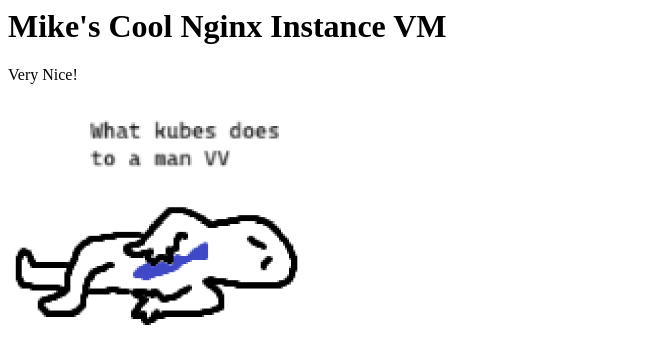
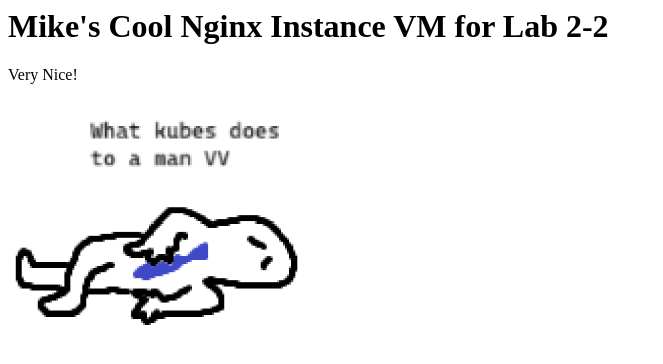
Before and after one commit to ItsMmmike/SYS-360_Tech-Journal, a plain HTML site: page week2/index.html in a window 1280 px wide. Shown: the whole page, without its empty margins (0-663 px from the left). Drawn offline with Linux system fonts and the light colour scheme.

Commit message:
Update index.html

```diff
--- a/week2/index.html
+++ b/week2/index.html
@@ -1,6 +1,6 @@
 <html>
 <title>Nginx Web Server Goes Here (1/30/26)</title>
-<h1>Mike's Cool Nginx Instance VM</h1>
+<h1>Mike's Cool Nginx Instance VM for Lab 2-2</h1>
   <p>Very Nice!</p>
   <img src="cool-image.png" alt="Cool-Image">
 </html>
```
